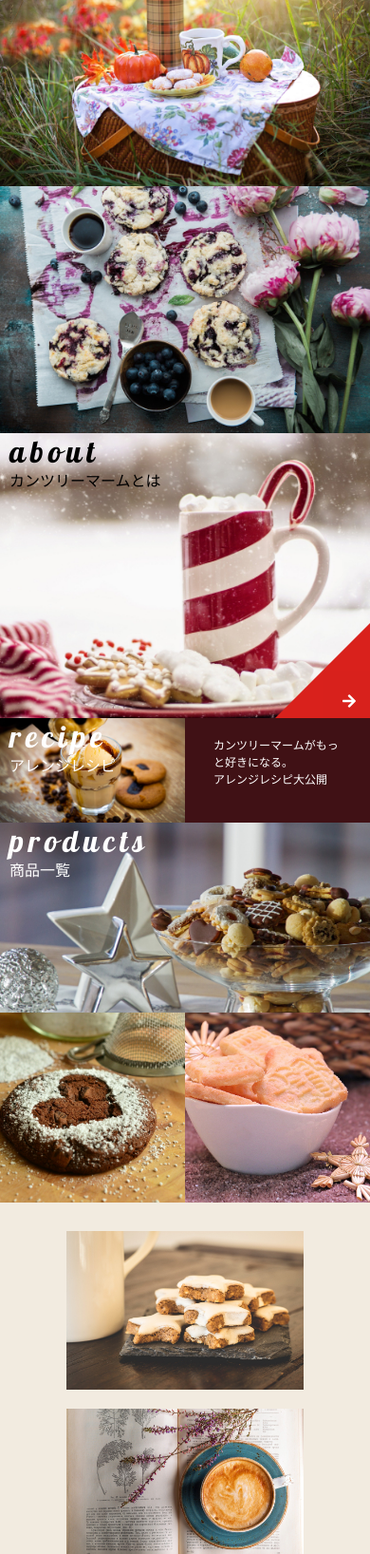
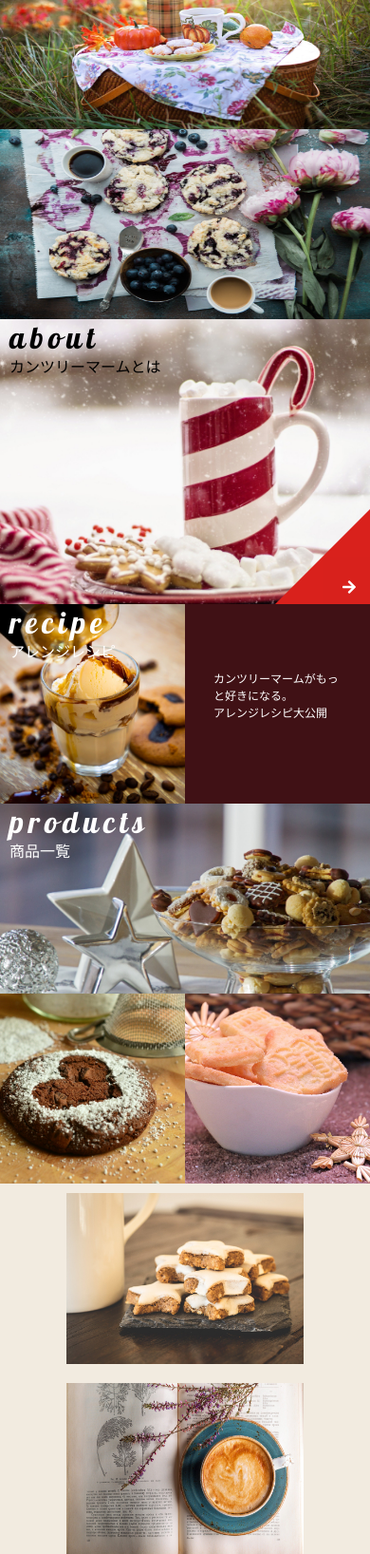
Before and after one commit to masabe-code/output01.github.io, a plain HTML site: page index.html in a window 390 px wide. Shown: the part 1040-2676 px from the top of the page at 95% size. Drawn offline with nearby package versions, Linux system fonts and the light colour scheme; a web font is replaced by a local one.

Commit message:
Update style.css

```diff
--- a/css/style.css
+++ b/css/style.css
@@ -244,12 +244,13 @@ header ul li:nth-of-type(2) p{
 }
 
 .slide img {
-  max-width: 300px;
+  width: 300px;
 }
 
 @media (max-width: 464px){
   .slide img {
-    max-width: 100%;
+    width: 100%;
+    height: 200px;
   }
 }
 
@@ -409,13 +410,21 @@ header ul li:nth-of-type(2) p{
 }
 
 @media (max-width:768px){
+  .recipe {
+      grid-template-rows: repeat(4 ,1fr);
+
+  }
+
   .box8 {
     grid-column: 2/ 3;
     grid-row:1 /3;
+    padding: 50px 0;
   }
   .box9 {
     grid-column: 1 / 3;
-    grid-row: 3 / 4;
+    grid-row: 3 / 5;
+    background-position: bottom;
+
   }
 }
 
@@ -495,6 +504,16 @@ header ul li:nth-of-type(2) p{
   padding: 10px 0;
 }
 
+@media (max-width: 464px){
+  .link {
+    padding: 0;
+  }
+  .link img {
+    height: 200px;
+  }
+}
+
+
 .footer {
   background: #D9211C;
   display: flex;
```
